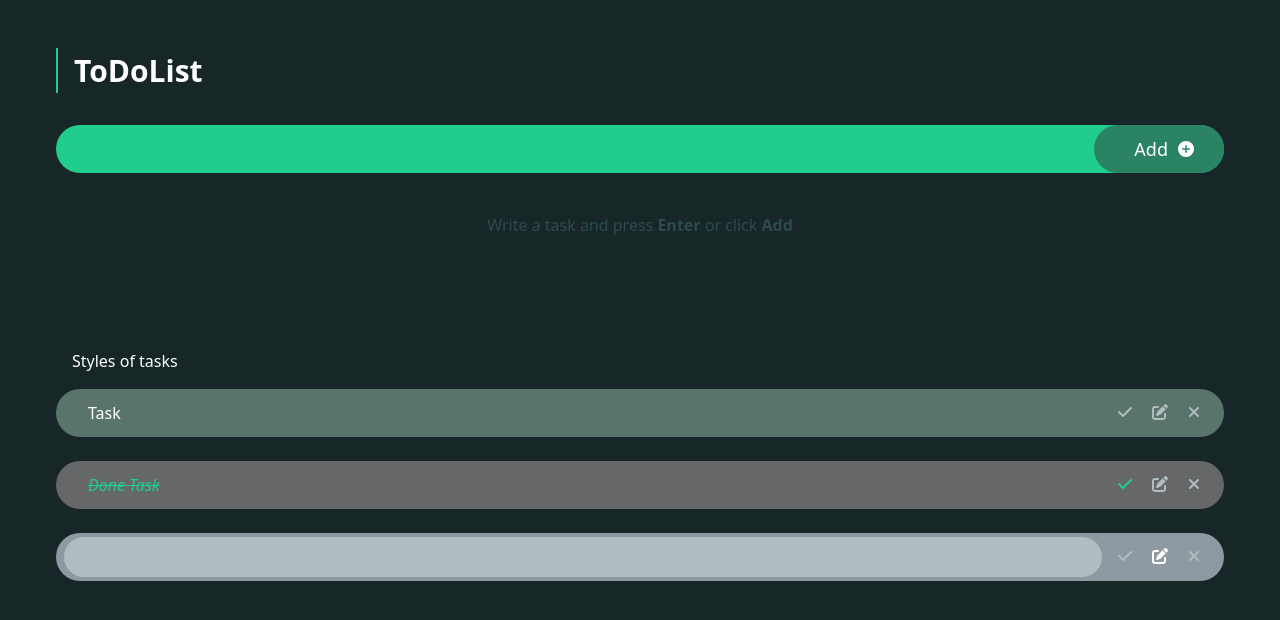
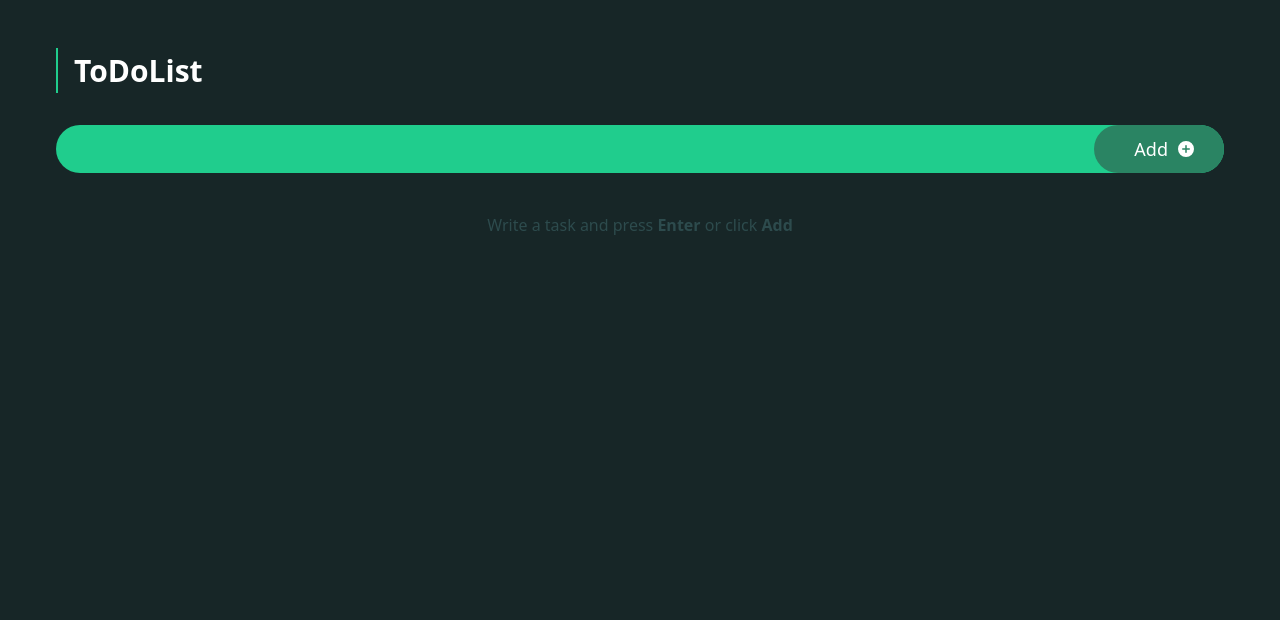
Before and after one commit to SD91PL/ToDoList, a React (Vite) app: page / in a window 1280 px wide. Shown: the top 620 px of the page. Built offline with nearby package versions, Linux system fonts and the light colour scheme.

Commit message:
cleaned the code

```diff
--- a/src/App.jsx
+++ b/src/App.jsx
@@ -4,17 +4,14 @@ import Heading from './components/Heading'
 import Input from './components/Input'
 import Info from './components/Info'
 import Tasks from './components/Tasks'
-import StylesOfTasks from './components/StylesOfTasks'
 
 export default function App() {
 	const [tasks, setTasks] = useState(() => {
-		// Get state from localStorage or set empty array as default value
 		const savedTasks = localStorage.getItem('tasks')
 		return savedTasks ? JSON.parse(savedTasks) : []
 	})
 
 	useEffect(() => {
-		// Save state to localStorage every time tasks change
 		localStorage.setItem('tasks', JSON.stringify(tasks))
 	}, [tasks])
 
@@ -31,8 +28,6 @@ export default function App() {
 		setTasks(tasks.map(task => (task.id === taskId ? { ...task, done: !task.done } : task)))
 	}
 
-	console.log(tasks) // checking for updates to the tasks array
-
 	let maxLength
 
 	if (window.innerWidth <= 1400) {
@@ -43,19 +38,19 @@ export default function App() {
 
 	return (
 		<main className='min-h-screen min-w-screen bg-[#172627]'>
-			{/* Heading ✔ */}
+			{/* HEADING */}
 			<Heading>ToDoList</Heading>
 
-			{/* INPUT ✔ */}
+			{/* INPUT */}
 			<Input
 				onAdd={addTask}
 				maxLength={maxLength}
 			/>
 
-			{/* INFO ✔ */}
+			{/* INFO */}
 			{tasks.length === 0 && <Info />}
 
-			{/* TASKS ✔ */}
+			{/* TASKS */}
 			<Tasks
 				tasks={tasks}
 				onDelete={deleteTask}
@@ -63,9 +58,6 @@ export default function App() {
 				onStatus={statusTask}
 				maxLength={maxLength}
 			/>
-
-			{/* STYLES OF TASKS ✔ */}
-			<StylesOfTasks />
 		</main>
 	)
 }
--- a/src/components/StylesOfTasks.jsx
+++ /dev/null
@@ -1,51 +0,0 @@
-export default function StylesOfTasks() {
-	return (
-		<section className='container p-4 mt-6'>
-
-        	<p className='text-white m-4'>Styles of tasks</p>
-
-    	    {/* TASK */}
-			<div className='flex justify-between mb-6 w-full h-12 bg-[#59746a] rounded-full outline-none'>
-				<div className='flex-col content-center h-full px-8'>
-					<p className='text-white'>Task</p>
-				</div>
-				<div className='flex-col flex-nowrap content-center h-full pe-4 ps-2'>
-					<p className='flex text-[#b0bdc1] gap-1'>
-						<button className='p-2'><i className='icon-check'></i></button>
-						<button className='p-2'><i className='icon-edit'></i></button>
-						<button className='p-2'><i className='icon-delete'></i></button>
-					</p>
-				</div>
-			</div>
-
-       		{/* TASK-DONE*/}
-    		<div className='flex justify-between mb-6 w-full h-12 bg-[#666769] rounded-full outline-none'> {/* bg change */}
-				<div className='flex-col content-center h-full px-8'>
-					<p className='text-[#20cd8d] italic line-through'>Done Task</p> {/* style change */}
-				</div>
-				<div className='flex-col flex-nowrap content-center h-full pe-4 ps-2'>
-					<p className='flex text-[#b0bdc1] gap-1'>
-						<button className='p-2 text-[#20cd8d]'><i className='icon-check'></i></button> {/* color change */}
-						<button className='p-2'><i className='icon-edit'></i></button>
-						<button className='p-2'><i className='icon-delete'></i></button>
-					</p>
-				</div>
-			</div>
-
-       		{/* TASK-EDIT*/}
-    		<div className='flex justify-between mb-6 w-full h-12 bg-[#8e99a2] rounded-full outline-none'> {/* bg change */}
-				<div className='flex-col content-center h-full w-full ps-2'> {/* style change */}
-          			<input type="text" className='bg-[#b0bdc1] rounded-full px-6 h-5/6 outline-none w-full'/> {/* toggle p and input */}
-				</div>
-				<div className='flex-col flex-nowrap content-center h-full pe-4 ps-2'>
-					<p className='flex text-[#b0bdc1] gap-1 relative top-0 right-0'>
-						<button className='p-2'><i className='icon-check'></i></button>
-						<button className='p-2 text-white'><i className='icon-edit'></i></button> {/* color change */}
-						<button className='p-2'><i className='icon-delete'></i></button>
-					</p>
-				</div>
-			</div>
-
-		</section>
-	)
-}
--- a/src/components/Task.jsx
+++ b/src/components/Task.jsx
@@ -33,14 +33,12 @@ export default function Task({ id, text, done, maxLength, handleDelete, handleEd
 
 	function handleDoneTask() {
 		setDoneTask(!doneTask)
-		handleStatus(id) // export to Tasks.jsx and after to App.jsx
+		handleStatus(id)
 	}
 
 	function handleEditTask() {
 		setEditTask(!editTask)
 	}
-
-	// EDITING TASK FUNCTIONS
 
 	function handleChange(event) {
 		setEditedTask(event.target.value)
@@ -51,7 +49,7 @@ export default function Task({ id, text, done, maxLength, handleDelete, handleEd
 			return
 		}
 		setEditTask(false)
-		handleEdit(id, editedTask.trim()) // export to Tasks.jsx and after to App.jsx
+		handleEdit(id, editedTask.trim())
 	}
 
 	function handleKeyPress(event) {
```
